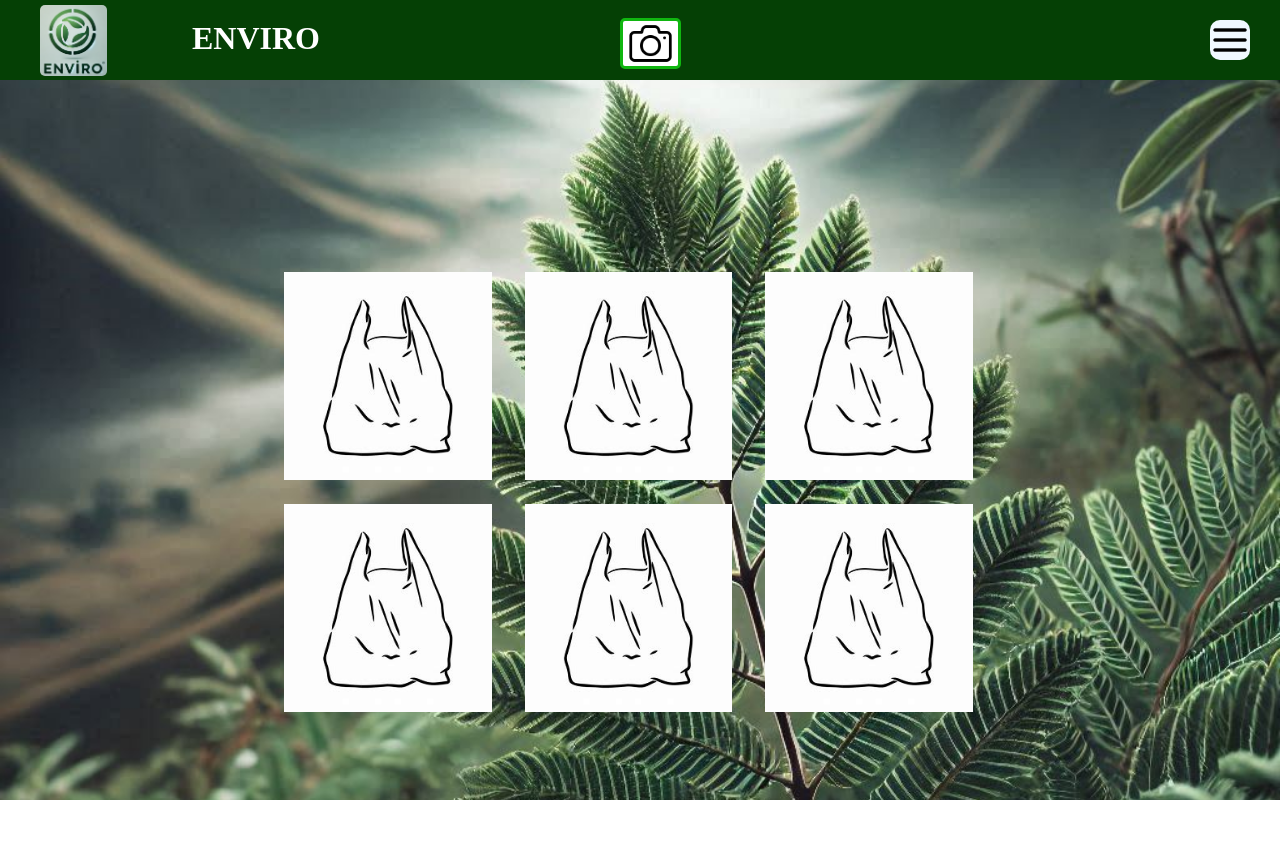
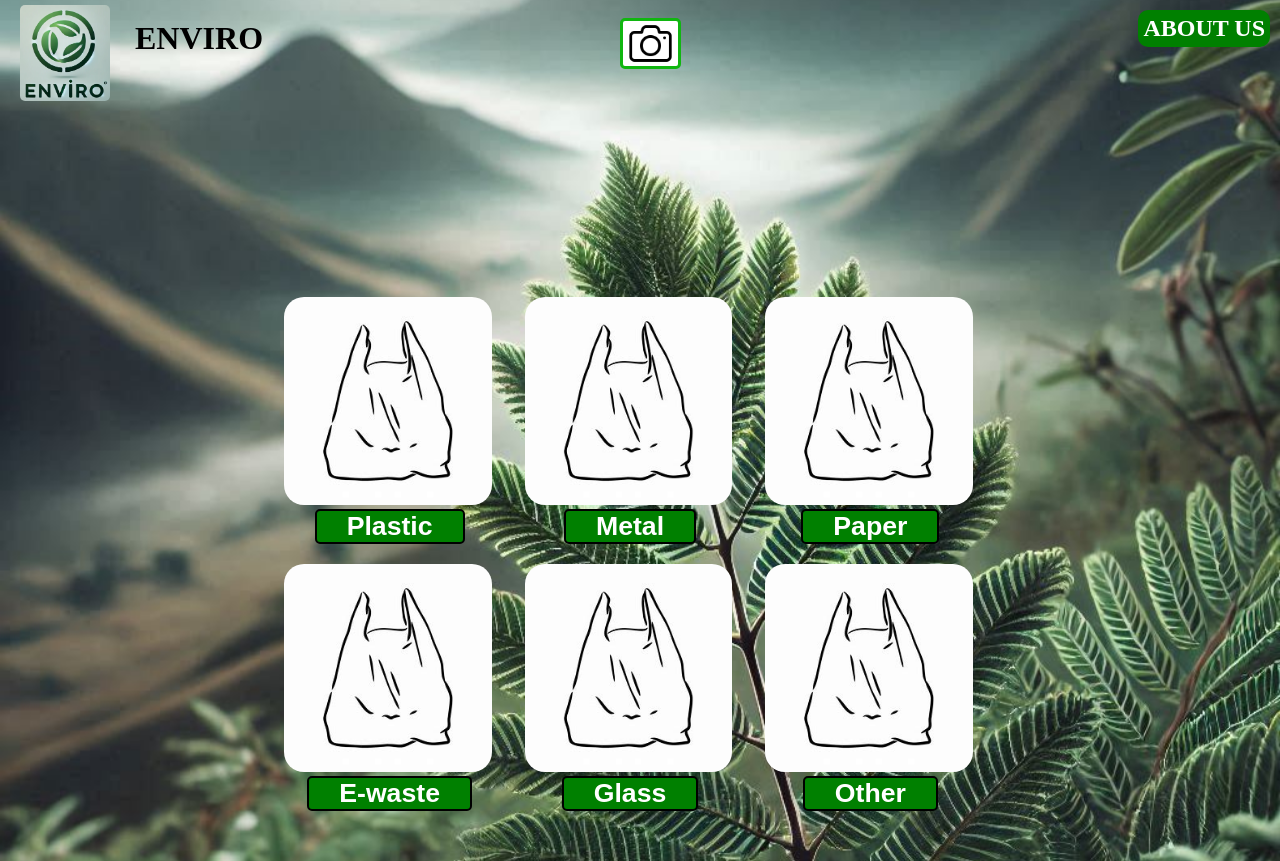
Before and after one commit to 13santa/Enviro_TIP, a plain HTML site: page index.html in a window 1280 px wide. Before the commit the page ends 800 px from the top, so only its background shows below. Drawn offline with Linux system fonts and the light colour scheme.

Commit message:
new layout

```diff
--- a/index.html
+++ b/index.html
@@ -28,7 +28,8 @@
             </div>
         </div>
         <div class="end-top">
-            <img class = "drop-down" src = "logos/hamburger-icon.png">
+            <!-- <img class = "drop-down" src = "logos/hamburger-icon.png"> -->
+             <h2 class = "info">ABOUT US</h2>
         </div>
     </div>
     <div class = "body">
@@ -36,39 +37,50 @@
             <div class = "image">
                 <img class = "scrap" src = "logos/plastic.png">
             </div>
-            <div class = "links"></div>
+            <div class = "links">
+                <button id = "name-scrap" onclick="window.location.href='https://www.youtube.com';"><h1>Plastic</h1></button>
+            </div>
         </div>
         <div class = "types">
             <div class = "image">
                 <img class = "scrap" src = "logos/plastic.png">
             </div>
-            <div class = "links"></div>
+            <div class = "links">
+                <button id = "name-scrap" onclick="window.location.href='https://www.youtube.com';"><h1>Metal</h1></button>
+            </div>
         </div>
         <div class = "types">
             <div class = "image">
                 <img class = "scrap" src = "logos/plastic.png">
             </div>
-            <div class = "links"></div>
+            <div class = "links">
+                <button id = "name-scrap" onclick="window.location.href='https://www.youtube.com';"><h1>Paper</h1></button>
+            </div>
         </div>
         <div class = "types">
             <div class = "image">
                 <img class = "scrap" src = "logos/plastic.png">
             </div>
-            <div class = "links"></div>
+            <div class = "links">
+                <button id = "name-scrap" onclick="window.location.href='https://www.youtube.com';"><h1>E-waste</h1></button>
+            </div>
         </div>
         <div class = "types">
             <div class = "image">
                 <img class = "scrap" src = "logos/plastic.png">
             </div>
-            <div class = "links"></div>
+            <div class = "links">
+                <button id = "name-scrap" onclick="window.location.href='https://www.youtube.com';"><h1>Glass</h1></button>
+            </div>
         </div>
         <div class = "types">
             <div class = "image">
                 <img class = "scrap" src = "logos/plastic.png">
             </div>
-            <div class = "links"></div>
+            <div class = "links">
+                <button id = "name-scrap" onclick="window.location.href='https://www.youtube.com';"><h1>Other</h1></button>
+            </div>
         </div>
     </div>
 </body>
-
 </html>
--- a/style.css
+++ b/style.css
@@ -13,7 +13,7 @@ body{
     height: 5%;
     justify-content: space-between;
     margin-bottom: 15%;
-    background-color: rgb(5, 64, 5);
+    /* background-color: rgb(5, 64, 5); */
 }
 .start-top{
     padding-left: 20px;
@@ -31,10 +31,14 @@ body{
     width: 300px;
     text-align: end;
 }
+.logo-div{
+    text-align: start;
+}
 .logo{
-    width : 40%;
+    margin-right: 20px;
+    width : 90px;
     border-radius: 5px;
-    margin-left: 20px;
+    /* margin-left: 20px; */
     margin-top: 5px;
 }
 .logo-name{
@@ -43,7 +47,7 @@ body{
     width: 300px;
 }
 .site-name{
-    color: white;
+    color: rgb(0, 0, 0);
     font-weight: 900;
 }
 .camera{
@@ -71,23 +75,29 @@ body{
     cursor: pointer;
     border-radius: 10px;
 }
-
+.info{
+    display: inline-block;
+    margin-top: 10px;
+    margin-right: 10px;
+    color: white;
+    padding: 5px;
+    border-radius: 10px;
+    background-color: green;
+    cursor: pointer;
+}
 .body{
     justify-content: center;
     display: grid;
     grid-template-columns: 18% 18% 18%;
     gap: 10px;
     row-gap: 20px;
-    margin-bottom: 20px;
+    margin-bottom: 50px;
 }
 
 .scrap{
     width: 90%;
     transition: 0.15s;
-}
-
-.scrap:hover{
-    filter: blur(2px);
+    border-radius: 20px;
 }
 
 select {
@@ -97,3 +107,19 @@ select {
     border-radius: 4px;
     background-color: #f1f1f1;
 }
+.links{
+    text-align: center;
+    margin-right: 20px;
+}
+#name-scrap{
+    color: white;
+    background-color: green;
+    border-style: solid;
+    padding-left: 30px;
+    padding-right: 30px;
+    transition: opacity 0.2s;
+    border-radius: 5px;
+}
+#name-scrap:hover{
+    opacity: 0.8;
+}
```
